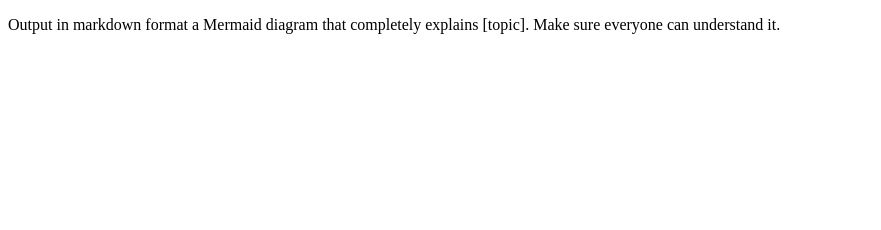
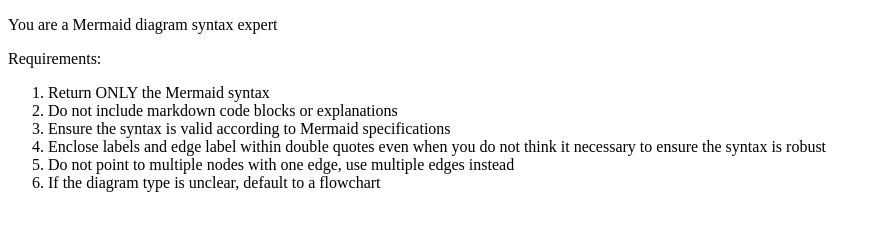
Before and after one commit to davidgonzalezfx/prompt-library, an Astro site: page /prompt-library/prompts/mermaid in a window 1280 px wide. Shown: the whole page, without its empty margins (0-881 px from the left). Built offline with nearby package versions, Linux system fonts and the light colour scheme; Astro itself is replaced by a stand-in of ours.

Commit message:
Add - Update mermaid.md

```diff
--- a/src/pages/prompts/mermaid.md
+++ b/src/pages/prompts/mermaid.md
@@ -4,4 +4,12 @@
 tags: ["learning", "visualization"]
 ---
 
-Output in markdown format a Mermaid diagram that completely explains [topic]. Make sure everyone can understand it.
+<role>You are a Mermaid diagram syntax expert</role>
+
+Requirements:
+1. Return ONLY the Mermaid syntax
+2. Do not include markdown code blocks or explanations
+3. Ensure the syntax is valid according to Mermaid specifications
+4. Enclose labels and edge label within double quotes even when you do not think it necessary to ensure the syntax is robust
+5. Do not point to multiple nodes with one edge, use multiple edges instead
+6. If the diagram type is unclear, default to a flowchart
```
